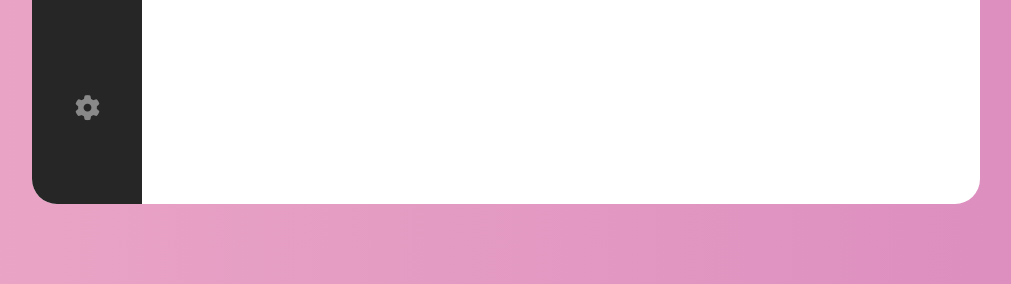
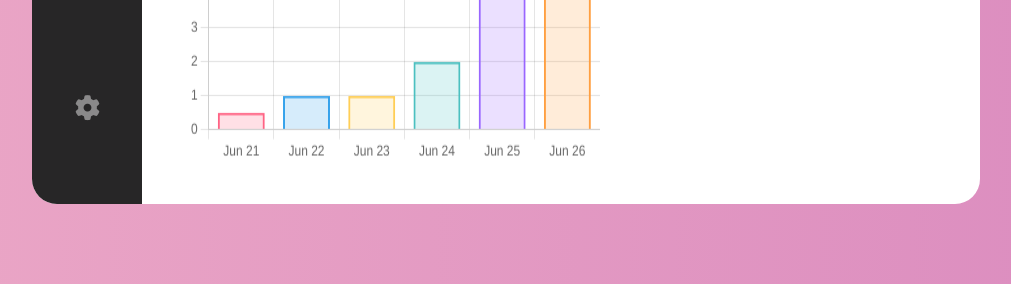
Before and after one commit to haslozik/Dashboard-UI-Design, a plain HTML site: page index.html in a window 1280 px wide. Shown: the part 516-800 px from the top of the page, without its empty margins (134-1145 px from the left). Drawn offline with nearby package versions, Linux system fonts and the light colour scheme.

Commit message:
chart added

```diff
--- a/app.js
+++ b/app.js
@@ -30,9 +30,44 @@ function showTime(){
 
 showTime();
 
-// /*chart*/
-// const config = {
-//     type: 'line',
-//     data,
-//     options: {}
-// };
+// charts
+var ctx = document.getElementById('myChart');
+var myChart = new Chart(ctx, {
+    type: 'bar',
+    data: {
+        labels: ['Jun 21', 'Jun 22', 'Jun 23', 'Jun 24', 'Jun 25', 'Jun 26'],
+        datasets: [{
+            label: '# of Votes',
+            data: [0.5, 1, 1, 2, 4, 6],
+            backgroundColor: [
+                'rgba(255, 99, 132, 0.2)',
+                'rgba(54, 162, 235, 0.2)',
+                'rgba(255, 206, 86, 0.2)',
+                'rgba(75, 192, 192, 0.2)',
+                'rgba(153, 102, 255, 0.2)',
+                'rgba(255, 159, 64, 0.2)'
+            ],
+            borderColor: [
+                'rgba(255, 99, 132, 1)',
+                'rgba(54, 162, 235, 1)',
+                'rgba(255, 206, 86, 1)',
+                'rgba(75, 192, 192, 1)',
+                'rgba(153, 102, 255, 1)',
+                'rgba(255, 159, 64, 1)'
+            ],
+            borderWidth: 2
+        }]
+    },
+    options: {
+        scales: {
+            y: {
+                beginAtZero: true
+            }
+        },
+        plugins: {
+            legend: {
+              display: false
+            }
+          }
+    }
+});
--- a/index.html
+++ b/index.html
@@ -77,9 +77,12 @@
                 </div>
                 <!-- charts -->
                 <div class="middleContent__chart">
-                    <!-- <div>
+                    <div class="middleContent__chartContent">
+                        <h1 class="middleContent__text">
+                            Revenue
+                        </h1>
                         <canvas id="myChart"></canvas>
-                    </div> -->
+                    </div>
                 </div>
             </div>
         </div>
--- a/scss/_mainView.scss
+++ b/scss/_mainView.scss
@@ -30,9 +30,7 @@
         /*main view top 'menu'*/
         @import '_mainViewMenu';
 
-        .middleContent__chart {
-            height: 50%;
-            width: 100%;
-        }
+        /*main view chart*/
+        @import '_mainViewChart';
     }
 }
--- /dev/null
+++ b/scss/_mainViewChart.scss
@@ -0,0 +1,21 @@
+.middleContent__chart {
+    height: 50%;
+    width: 100%;
+    position: relative;
+    font-family: $font1;
+
+    .middleContent__chartContent {
+        position: absolute;
+        bottom: 0;
+        right: 0;
+        width: 90%;
+        height: 90%;
+
+        #myChart {
+            width: 100%;
+            height: 250px !important;
+            position: absolute;
+            bottom: 40px;
+        }
+    }
+}
```
Also changed, not shown: css/style.css, 1 other file.
